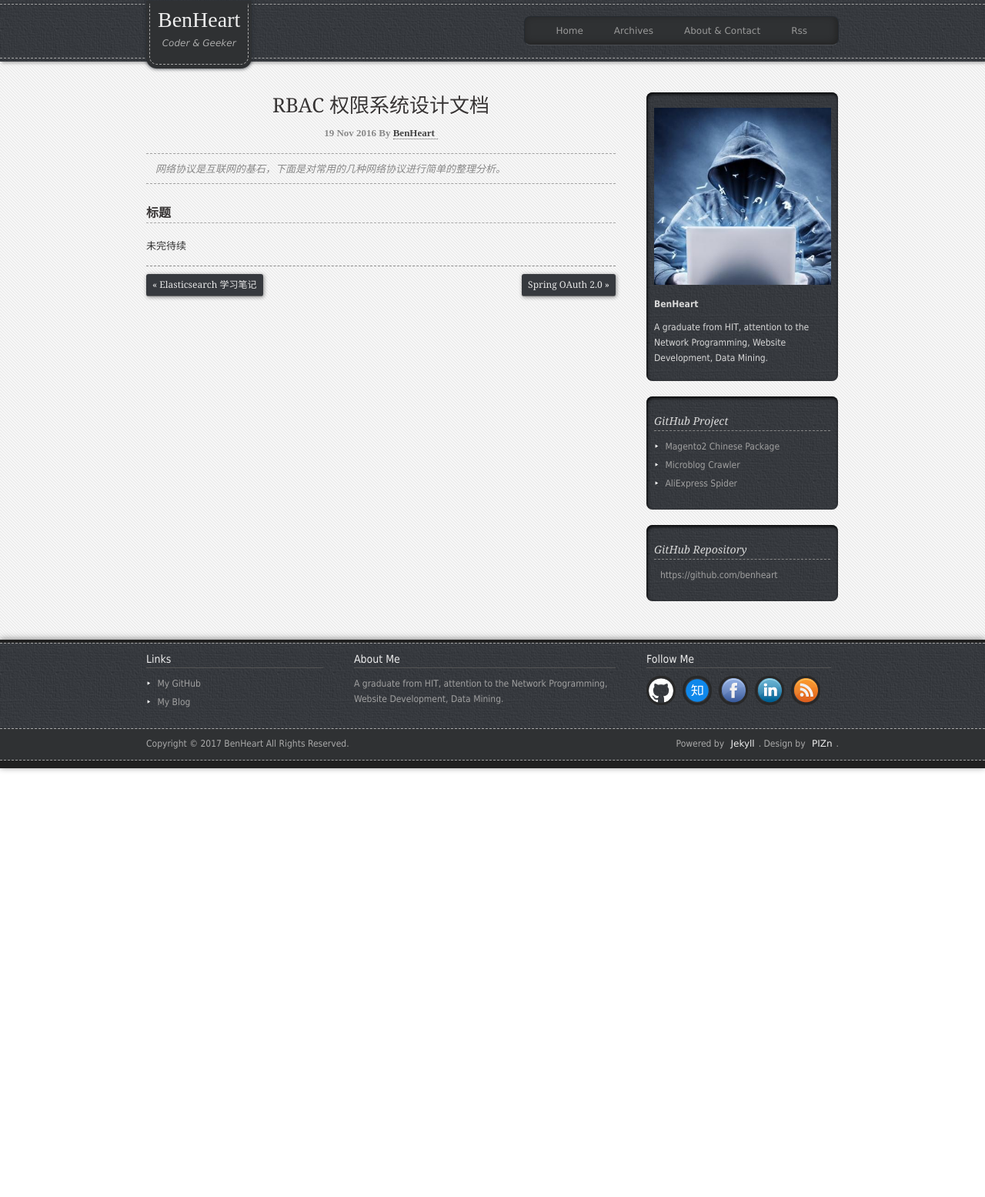
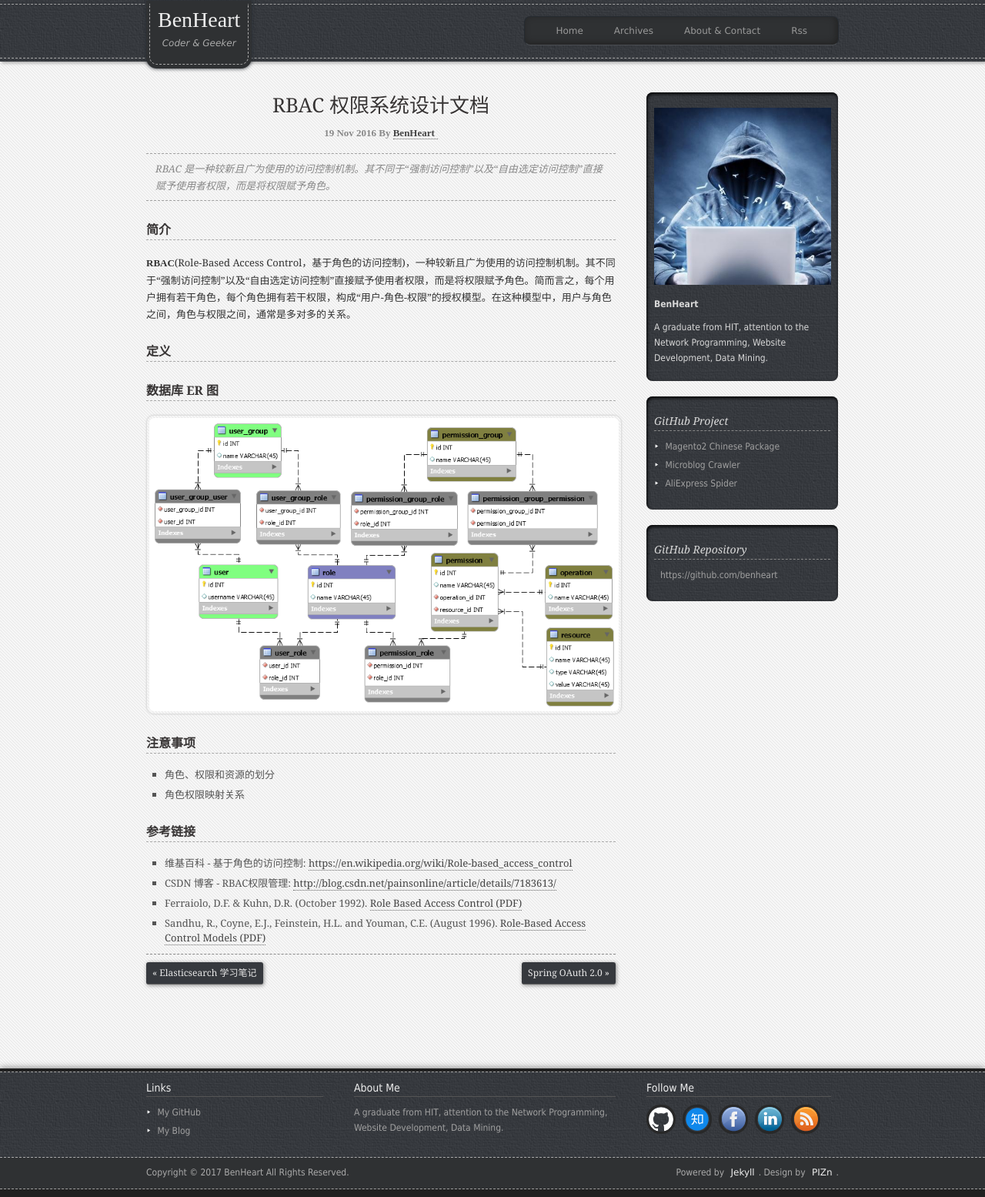
Before and after one commit to benheart/benheart.github.io, a Jekyll site: the page built from _posts/2016-11-19-rbac-design-doc.md, in a window 1280 px wide. Shown: the whole page at 77% size. Built offline with Jekyll 4.4.1, drawn with Linux system fonts in a browser that asks for light colours.

Commit message:
Move some images and modify post, css.

```diff
--- a/_posts/2016-11-19-rbac-design-doc.md
+++ b/_posts/2016-11-19-rbac-design-doc.md
@@ -1,9 +1,24 @@
 ---
 layout: post
 title: RBAC 权限系统设计文档
-description: 网络协议是互联网的基石，下面是对常用的几种网络协议进行简单的整理分析。
-key: TCP, HTTP
+description: RBAC 是一种较新且广为使用的访问控制机制。其不同于“强制访问控制”以及“自由选定访问控制”直接赋予使用者权限，而是将权限赋予角色。
+key: RBAC, Role-Based
 ---
 
-### 标题
-未完待续
+### 简介
+**RBAC**(Role-Based Access Control，基于角色的访问控制)，一种较新且广为使用的访问控制机制。其不同于“强制访问控制”以及“自由选定访问控制”直接赋予使用者权限，而是将权限赋予角色。简而言之，每个用户拥有若干角色，每个角色拥有若干权限，构成“用户-角色-权限”的授权模型。在这种模型中，用户与角色之间，角色与权限之间，通常是多对多的关系。
+
+### 定义
+
+### 数据库 ER 图
+<a href="/images/rbac/rbac.png" target="_blank"><img src="/images/rbac/rbac.png" class="img-center" style="width: 100%;" alt="RBAC-ER" ></a>
+
+### 注意事项
+- 角色、权限和资源的划分
+- 角色权限映射关系
+
+### 参考链接
+- 维基百科 - 基于角色的访问控制: [https://en.wikipedia.org/wiki/Role-based_access_control](https://en.wikipedia.org/wiki/Role-based_access_control){:target="_blank"}
+- CSDN 博客 - RBAC权限管理: [http://blog.csdn.net/painsonline/article/details/7183613/](http://blog.csdn.net/painsonline/article/details/7183613/){:target="_blank"}
+- Ferraiolo, D.F. & Kuhn, D.R. (October 1992). [Role Based Access Control (PDF)](http://csrc.nist.gov/groups/SNS/rbac/documents/ferraiolo-kuhn-92.pdf){:target="_blank"}
+- Sandhu, R., Coyne, E.J., Feinstein, H.L. and Youman, C.E. (August 1996). [Role-Based Access Control Models (PDF)](http://csrc.nist.gov/rbac/sandhu96.pdf){:target="_blank"}
--- a/css/style.css
+++ b/css/style.css
@@ -59,14 +59,14 @@ body                        { background: url(/images/body-bg.jpg) repeat 0 0; }
 .head                       { padding: 5px 0 4px 0; height: 71px; width: 100%; background: #36393e url(/images/bg.png) repeat 0 0; box-shadow: 2px 2px 4px #ababab; }
 .header                     { border-top: 1px dashed #a0a0a0; border-bottom: 1px dashed #aaa; height: 69px; }
 .header-cnt                 { width: 900px; height: 54px; padding-top: 15px; margin: 0 auto; position: relative; }
-.header-cnt .logo           { padding: 4px 4px; height: 80px; background: #2f3133; border-radius: 0 0 14px 14px; position: absolute; top: -5px; left: 0; text-align: center; box-shadow: -1px -1px 2px #333 inset; box-shadow: 0px 0px 5px #272c32; }
+.header-cnt .logo           { padding: 4px 4px; height: 80px; background: #2f3133; border-radius: 0 0 14px 14px; position: absolute; top: -5px; left: 0; text-align: center; box-shadow: 0 0 5px #272c32; }
 .header-cnt .logo-cnt       { height: 78px; border-radius: 0 0 10px 10px; border-left: 1px dashed #aaa; border-right: 1px dashed #aaa; border-bottom: 1px dashed #aaa; }
-.header-cnt .logo-cnt h1    { padding: 0px 10px 0px 10px; font-size: 28px; color: #eeeeee; font-family: "Times New Roman",Times,serif; }
+.header-cnt .logo-cnt h1    { padding: 0 10px 0 10px; font-size: 28px; color: #eeeeee; font-family: "Times New Roman",Times,serif; }
 .header-cnt .logo-cnt h1 a  { color: #eeeeee; }
 .header-cnt .logo-cnt a:hover
                             { text-decoration: none; color: #f6f6f6; text-shadow: 1px 1px 2px #444; }
-.header-cnt .logo-cnt h2    { font-style: italic; color: #ababab; padding:  0px 10px; font-family: Verdana, Geneva, Arial, Helvetica, sans-serif; }
-.header-cnt .nav            { float: right; margin: 0 0 0 300px; height: 36px; padding: 0px 20px; background: #2f3133; border-radius: 8px 8px; border-top: 1px solid #252a30; border-left: 1px solid #252a30; border-right: 1px solid #252a30; border-bottom: 1px solid #4a4d52; box-shadow: -2px -2px 8px #222222 inset; }
+.header-cnt .logo-cnt h2    { font-style: italic; color: #ababab; padding:  0 10px; font-family: Verdana, Geneva, Arial, Helvetica, sans-serif; }
+.header-cnt .nav            { float: right; margin: 0 0 0 300px; height: 36px; padding: 0 20px; background: #2f3133; border-radius: 8px 8px; border-top: 1px solid #252a30; border-left: 1px solid #252a30; border-right: 1px solid #252a30; border-bottom: 1px solid #4a4d52; box-shadow: -2px -2px 8px #222222 inset; }
 .header-cnt .nav li         { float: left; }
 .header-cnt .nav li a       { padding: 9px 20px 8px 20px; display: block; color: #999; font-family: Verdana; }
 .header-cnt .nav li a:hover { text-decoration: none; color: #fefefe; }
@@ -108,11 +108,11 @@ body                        { background: url(/images/body-bg.jpg) repeat 0 0; }
                             { color: #fefefe; text-decoration: none; background: #555; border-bottom: 1px solid #222; }
 
 /** foot **/
-.foot                       { width: 100%; padding: 4px 0 10px 0; background: #202020; box-shadow: 0px -1px 8px #888; }
+.foot                       { width: 100%; padding: 4px 0 10px 0; background: #202020; box-shadow: 0 -1px 8px #888; }
 .foot-cnt                   { width: 100%; height: auto; border-top: 1px dashed #aaaaaa; border-bottom: 1px dashed #aaaaaa; background: url(/images/bg.png) repeat 0 0; }
 .foot-cnt-det               { width: 900px; margin: 0 auto; }
 .foot-cnt-det .title        { font-size:  14px; color: #eee; border-bottom: 1px double #555555; margin-bottom: 10px; }
-.foot-cnt-det .blogroll     { float:  left; margin-right: 40px; width: 230px; height: auto; padding: 10px 0 20px 0px; }
+.foot-cnt-det .blogroll     { float:  left; margin-right: 40px; width: 230px; height: auto; padding: 10px 0 20px 0; }
 .foot-cnt-det .blogroll li  { line-height: 20px; margin-bottom: 4px; color: #fefefe; }
 .foot-cnt-det .blogroll li a
                             { margin-left: 8px; color: #a0a0a0; }
@@ -133,15 +133,13 @@ body                        { background: url(/images/body-bg.jpg) repeat 0 0; }
 .foot-btn-det .author       { float: right; }
 
 /** follow ico **/
-.foot-cnt-det .ico-google   { background: url(/images/google_32.png) no-repeat 0 0; }
-.foot-cnt-det .ico-zhihu   { background: url(/images/zhihu_32.png) no-repeat 0 0; }
-.foot-cnt-det .ico-rss      { background: url(/images/rss_32.png) no-repeat 0 0; }
-.foot-cnt-det .ico-flickr   { background: url(/images/flickr_32.png) no-repeat 0 0; }
-.foot-cnt-det .ico-twitter  { background: url(/images/twitter_32.png) no-repeat 0 0; }
-.foot-cnt-det .ico-facebook { background: url(/images/facebook_32.png) no-repeat 0 0; }
-.foot-cnt-det .ico-vimeo    { background: url(/images/vimeo_32.png) no-repeat 0 0; }
-.foot-cnt-det .ico-github   { background: url(/images/github_32.png) no-repeat 0 0; }
-.foot-cnt-det .ico-linkedin { background: url(/images/linkedin_32.png) no-repeat 0 0; }
+.foot-cnt-det .ico-google   { background: url(/images/social-media/google_32.png) no-repeat 0 0; }
+.foot-cnt-det .ico-zhihu   { background: url(/images/social-media/zhihu_32.png) no-repeat 0 0; }
+.foot-cnt-det .ico-rss      { background: url(/images/social-media/rss_32.png) no-repeat 0 0; }
+.foot-cnt-det .ico-twitter  { background: url(/images/social-media/twitter_32.png) no-repeat 0 0; }
+.foot-cnt-det .ico-facebook { background: url(/images/social-media/facebook_32.png) no-repeat 0 0; }
+.foot-cnt-det .ico-github   { background: url(/images/social-media/github_32.png) no-repeat 0 0; }
+.foot-cnt-det .ico-linkedin { background: url(/images/social-media/linkedin_32.png) no-repeat 0 0; }
 
 /*--------------------------------------------
                 page
@@ -160,7 +158,7 @@ body                        { background: url(/images/body-bg.jpg) repeat 0 0; }
 .entry h1, .entry h2, .entry h3, .entry h4, .entry h5, .entry h6
                             { margin: 0; padding: 0; font-family: Georgia, "Microsoft Yahei","Microsoft Jhenghei",STHeiti,PMingLiU,Simsun; }
 .entry h1                   { padding: 3px 0; font-size: 20px; line-height: normal; margin-bottom: 20px; color: #383535; font-weight: 800; border-bottom: 1px dashed #a8a8a8; }
-.entry h2                   { margin-bottom: 20px; color: #383535; padding: 3px 0; font-size: 18px; line-height: normal; border-bottom: 1px dashed #a8a8a8; font-family: 700; }
+.entry h2                   { margin-bottom: 20px; color: #383535; padding: 3px 0; font-size: 18px; line-height: normal; border-bottom: 1px dashed #a8a8a8; font-weight: 700; }
 .entry h3                   { font-size: 16px; font-weight: 800; line-height: 26px; color: #383535; border-bottom: 1px dashed #a8a8a8; margin-bottom: 18px; margin-top: 1.5em; }
 .entry h4                   { margin-bottom: 18px; font-size: 14px; font-weight: 700; color: #383535; line-height: 26px; }
 .entry h5                   { margin-bottom: 18px; color: #383535; font-size: 14px; line-height: 26px; text-transform: uppercase; }
```
Also changed, not shown: _posts/2017-06-03-black-cube-guide.md (+1 -1 lines), images/flickr_32.png (deleted), images/psb.jpg (deleted), images/rbac/rbac.png (added), images/social-media/facebook_32.png (renamed from images/facebook_32.png), images/social-media/github_32.png (renamed from images/github_32.png), images/social-media/google_32.png (renamed from images/google_32.png), images/social-media/linkedin_32.png (renamed from images/linkedin_32.png), images/social-media/rss_32.png (renamed from images/rss_32.png), images/social-media/twitter_32.png (renamed from images/twitter_32.png), images/social-media/zhihu_32.png (renamed from images/zhihu_32.png), images/vimeo_32.png (deleted).
